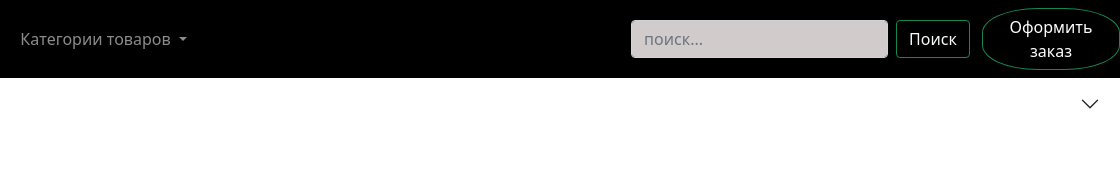
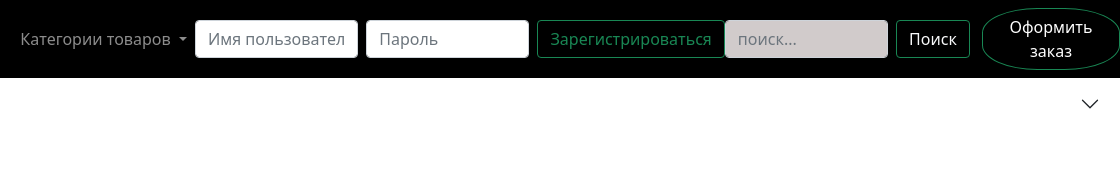
Before and after one commit to nurbek1702/myProject, a plain HTML site: page index.html in a window 1280 px wide. Shown: the top 175 px of the page, 160-1280 px from the left. Drawn offline with nearby package versions, Linux system fonts and the light colour scheme; no server answers.

Commit message:
Update index.html

```diff
--- a/index.html
+++ b/index.html
@@ -58,7 +58,28 @@
             </li>
           </ul>
           <div class="d-flex">
+            <input
+type="text"
+class="form-control me-2"
+id="inpUsername"
+placeholder="Имя пользователя"
+aria-label="Username"
+/>
+<input
+type="password"
+class="form-control me-2"
+id="inpPassword"
+placeholder="Пароль"
+aria-label="Password"
+/>
 
+<button
+type="submit"
+id="btnRegister"
+class="btn btn-outline-success text-success"
+>
+Зарегистрироваться
+</button>
             <input
               class="form-control me-2"
               id="inpSearch"
```
